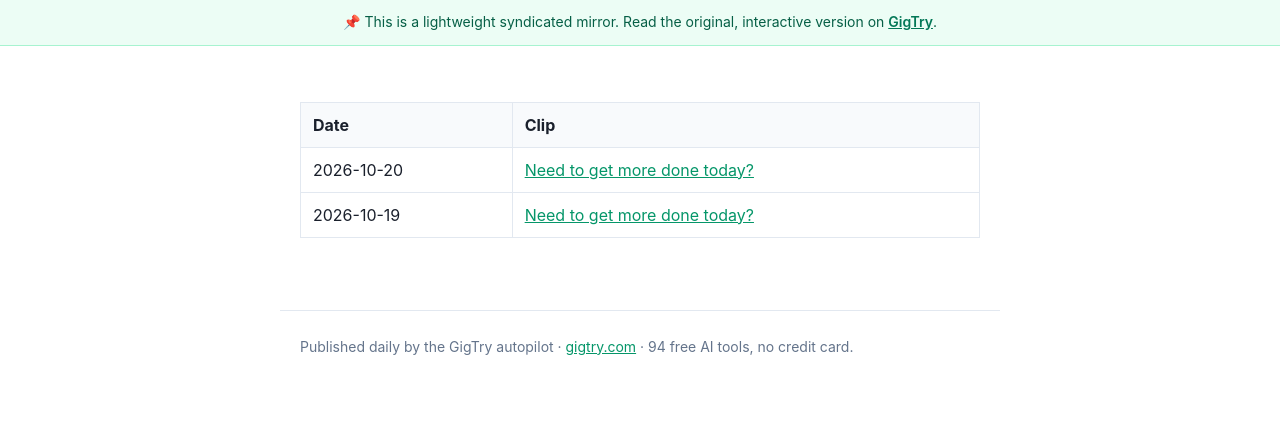
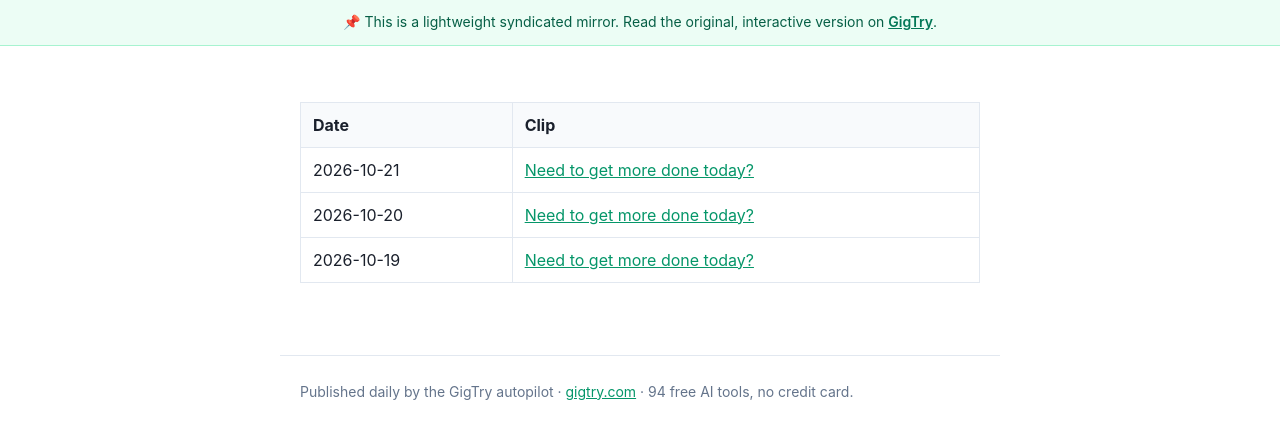
Before and after one commit to gigtryinfo-dev/gigtry-public, a Jekyll site: the page built from posts/clips/index.md, in a window 1280 px wide. Shown: the top 439 px of the page. Built offline with Jekyll 4.4.1, drawn with Linux system fonts in a browser that asks for light colours.

Commit message:
clips index: 2026-10-21

```diff
--- a/posts/clips/index.md
+++ b/posts/clips/index.md
@@ -7,5 +7,6 @@
 
 | Date | Clip |
 |------|------|
+| 2026-10-21 | [Need to get more done today?](https://gigtryinfo-dev.github.io/gigtry-public/posts/clips/2026-10-21-clip-1.html) |
 | 2026-10-20 | [Need to get more done today?](https://gigtryinfo-dev.github.io/gigtry-public/posts/clips/2026-10-20-clip-1.html) |
 | 2026-10-19 | [Need to get more done today?](https://gigtryinfo-dev.github.io/gigtry-public/posts/clips/2026-10-19-clip-1.html) |
```
